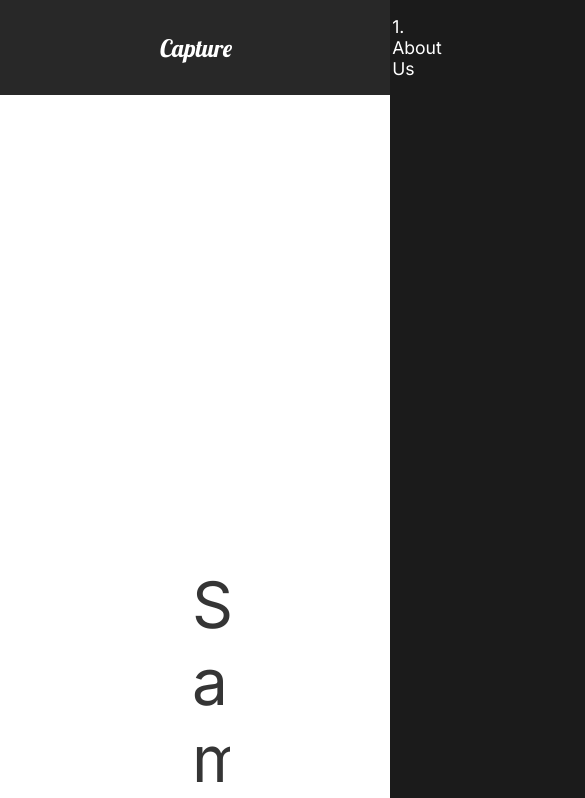
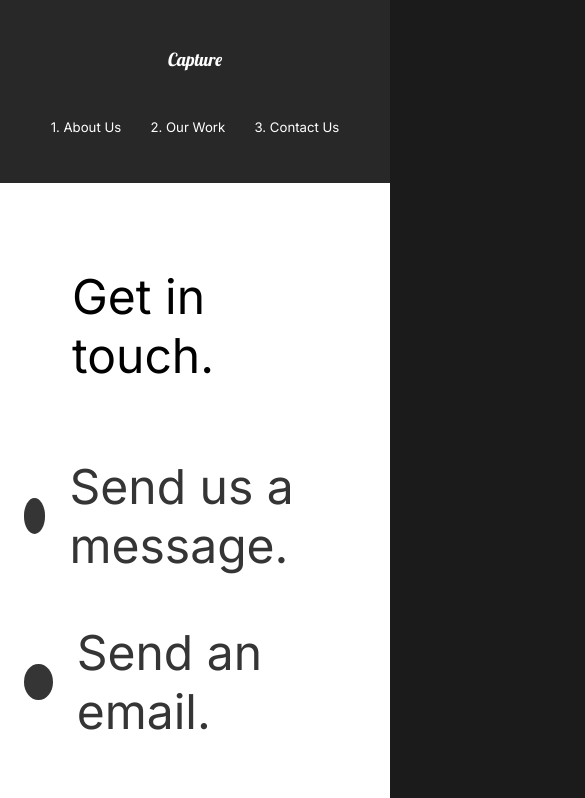
Before and after one commit to NeeshSamsi/DevEd-Capture, a React (Create React App) app: page /contact in a window 390 px wide. Shown: the top 798 px of the page, 585 px wide, since content can reach past the window. Built offline with nearby package versions, Linux system fonts and the light colour scheme.

Commit message:
23. Mobile Friendly -ish

```diff
--- a/src/components/AboutSection.js
+++ b/src/components/AboutSection.js
@@ -1,6 +1,7 @@
 import React from "react";
 import home1 from "../img/home1.png";
 import Wave from "./Wave";
+import { Link } from "react-router-dom";
 
 // Import Styled Components
 import { StlAbout, StlDescription, StlImage, StlHide } from "../styles";
@@ -30,7 +31,9 @@ const AboutSection = () => {
           Contact us for an photography or videography ideas that you have. We
           have professionals with amazing skills.
         </motion.p>
-        <motion.button variants={fade}>Contact Us</motion.button>
+        <Link to="/contact">
+          <motion.button variants={fade}>Contact Us</motion.button>
+        </Link>
       </StlDescription>
       <StlImage>
         <motion.img
--- a/src/components/GlobalStyle.js
+++ b/src/components/GlobalStyle.js
@@ -5,6 +5,12 @@ const GlobalStyle = createGlobalStyle`
   margin: 0;
   padding: 0;
   box-sizing: border-box;
+}
+
+html{
+  @media(max-width: 1700px) {
+    font-size: 75%;
+  }
 }
 
 body{
--- a/src/components/Nav.js
+++ b/src/components/Nav.js
@@ -58,6 +58,24 @@ const StlNav = styled.nav`
     font-family: "Lobster", cursive;
     font-weight: 400;
   }
+
+  @media (max-width: 1300px) {
+    flex-direction: column;
+    padding: 2rem 1rem;
+
+    #logo {
+      display: inline-block;
+      margin: 2rem;
+    }
+    ul {
+      padding: 2rem;
+      justify-content: space-around;
+      width: 100%;
+    }
+    li {
+      padding: 0;
+    }
+  }
 `;
 
 export default Nav;
--- a/src/components/ServicesSection.js
+++ b/src/components/ServicesSection.js
@@ -84,6 +84,10 @@ const StlServices = styled(StlAbout)`
 const StlCards = styled.div`
   display: flex;
   flex-wrap: wrap;
+
+  @media (max-width: 1300px) {
+    justify-content: center;
+  }
 `;
 const StlCard = styled.div`
   flex-basis: 25rem;
--- a/src/pages/ContactUs.js
+++ b/src/pages/ContactUs.js
@@ -54,11 +54,20 @@ const StlContact = styled(motion.div)`
   padding: 5rem 10rem;
   color: #353535;
   min-height: 90vh;
+
+  @media (max-width: 1300px) {
+    padding: 2rem;
+    font-size: 0.8rem;
+  }
 `;
 
 const StlTitle = styled.div`
   margin: 4rem;
   color: black;
+
+  @media (max-width: 1300px) {
+    margin-top: 5rem;
+  }
 `;
 
 const StlHide = styled.div`
--- a/src/pages/MovieDetail.js
+++ b/src/pages/MovieDetail.js
@@ -84,6 +84,11 @@ const StlAwards = styled.div`
   margin: 5rem 10rem;
   align-items: center;
   justify-content: space-around;
+
+  @media (max-width: 1300px) {
+    display: block;
+    margin: 2rem;
+  }
 `;
 
 const StlAward = styled.div`
--- a/src/pages/OurWork.js
+++ b/src/pages/OurWork.js
@@ -90,6 +90,9 @@ const StlWork = styled(motion.div)`
   min-height: 100vh;
   overflow: hidden;
   padding: 5rem 10rem;
+  @media (max-width: 1300px) {
+    padding: 2rem 2rem;
+  }
 
   h2 {
     padding: 1rem 0;
--- a/src/styles.js
+++ b/src/styles.js
@@ -10,6 +10,12 @@ export const StlAbout = styled(motion.div)`
   justify-content: space-between;
   padding: 5rem 10rem;
   color: white;
+
+  @media (max-width: 1300px) {
+    display: block;
+    padding: 2rem 2rem;
+    text-align: center;
+  }
 `;
 
 export const StlDescription = styled.div`
@@ -18,6 +24,13 @@ export const StlDescription = styled.div`
   z-index: 2;
   h2 {
     font-weight: 400;
+  }
+  @media (max-width: 1300px) {
+    padding: 0;
+
+    button {
+      margin: 2rem 0 5rem 0;
+    }
   }
 `;
 
```
